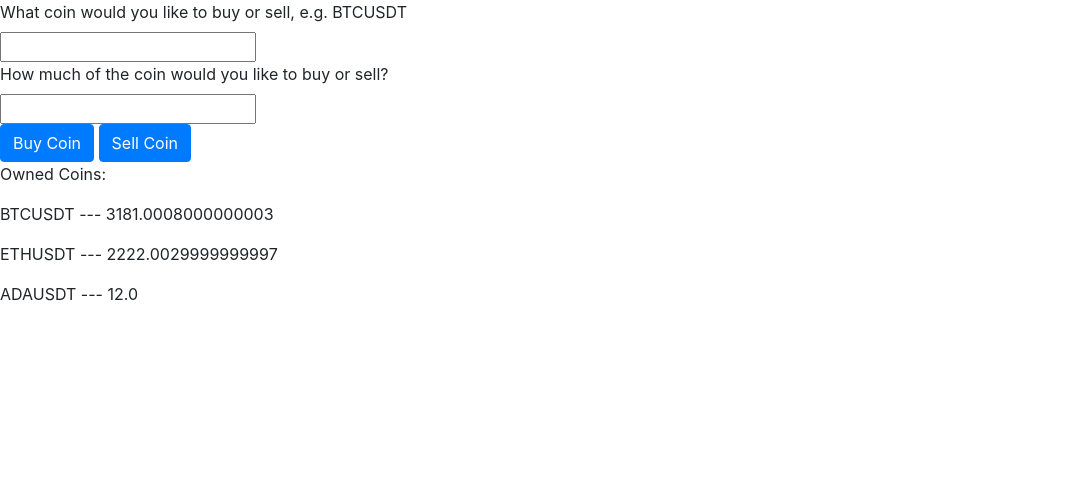
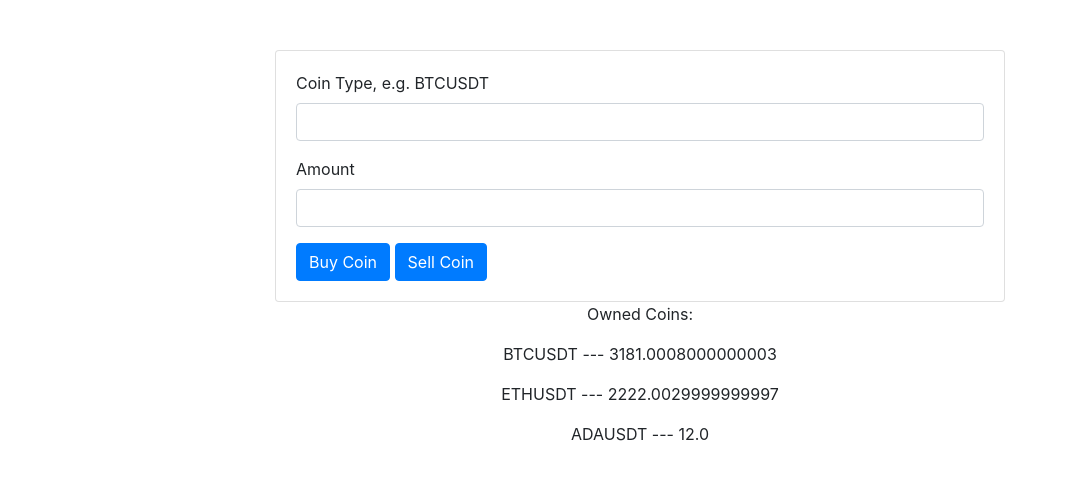
Before and after one commit to lewis-ljh/CryptoCadet, a Django app: page /BuyAndSell/ in a window 1280 px wide. Shown: the part 80-560 px from the top of the page, without its empty margins (0-1068 px from the left). Run offline with Django 4.2, Linux system fonts and the light colour scheme; a user stored in the database is signed in; data comes from the database, SQL or seed files in the repository; some libraries are stand-ins or nearby versions.

Commit message:
Bootstrap applied to all forms

```diff
--- a/CryptoCadet/mysite/main/templates/main/BuyAndSell.html
+++ b/CryptoCadet/mysite/main/templates/main/BuyAndSell.html
@@ -1,18 +1,45 @@
 {% extends "main/base.html" %}
 
+
 {% block content %}
-    <form method="post">
-        {% csrf_token %}
-        {{form.as_p}}
-        <label for="BuyOrSell">What coin would you like to buy or sell, e.g. BTCUSDT</label><br>
-        <input type="text", name="BuyOrSell"><br>
-        <label for="HowMuch">How much of the coin would you like to buy or sell?</label><br>
-        <input type="number", step="0.0001" name="HowMuch"><br>
+{% load crispy_forms_tags %}
+<div class="container">
+    <div class="row justify-content-center">
+      <div class="col-md-8">
+        <div class="card">
+          <div class="card-body">
+            <form method="post">
+                {% csrf_token %}
+                    <div class="mb-3">
+                        <label for="BuyOrSell">Coin Type, e.g. BTCUSDT</label>
+                        <input type="text" class="form-control" name="BuyOrSell">
+                    </div>
+                    <div class="mb-3">
+                        <label for="HowMuch">Amount</label>
+                        <input type="number" class="form-control" name="HowMuch">
+                    </div>
+                    <button type="submit", name="buy", value="buy" class="btn btn-primary">Buy Coin</button>
+                    <button type="submit", name="sell", value="sell" class="btn btn-primary">Sell Coin</button>
+            </form>
+          </div>
 
-        <button type="submit", name="buy", value="buy" class="btn btn-primary">Buy Coin</button>
-        <button type="submit", name="sell", value="sell" class="btn btn-primary">Sell Coin</button>
+      </div>
+    </div>
+  </div>
 
-    </form>
+<style>
+.container {
+margin-top: 50px;
+}
+.card-header {
+font-weight: bold;
+font-size: 1.2em;
+}
+p{
+    text-align: center;
+}
+</style>
+
 
     {% if not found %}
         <p>Error, check values entered</p>
--- a/CryptoCadet/mysite/main/templates/main/tickets.html
+++ b/CryptoCadet/mysite/main/templates/main/tickets.html
@@ -4,7 +4,9 @@
         <thead>
             <tr>
               <th><h4>Tickets sent</h4></th>
-              <th><a class="btn btn-primary " href="{% url 'create-ticket' %}" role="button">Create a Ticket</a></th>
+              <div class="btn-group" role="group" aria-label="Basic example">
+                <th><a class="btn btn-primary" href="{% url 'create-ticket' %}" role="button">Create a Ticket</a></th>
+              </div>
             </tr>
             <tr>
             <th scope="col">User</th>
```
Also changed, not shown: CryptoCadet/mysite/main/templates/main/create-ticket.html (+1 -11 lines).
